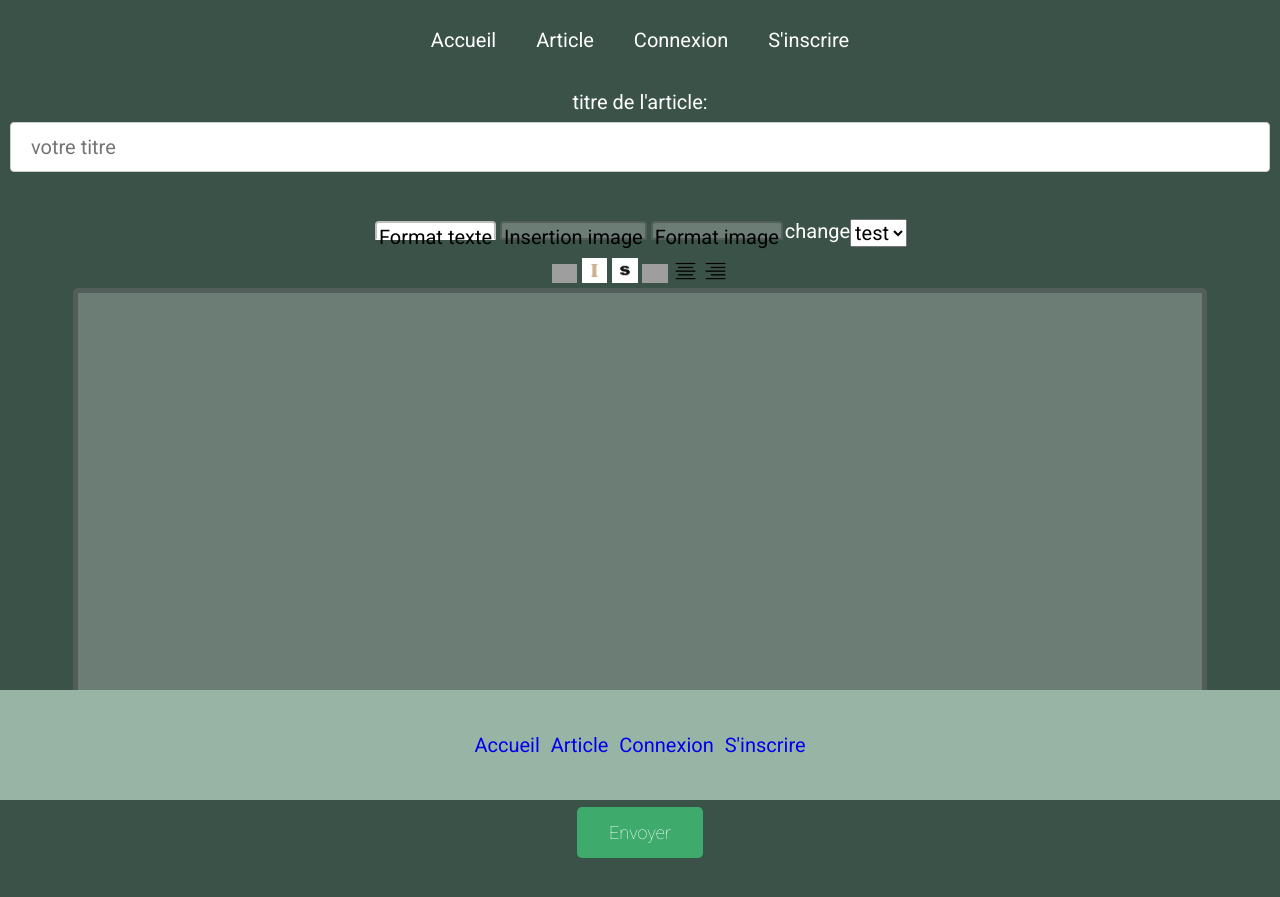
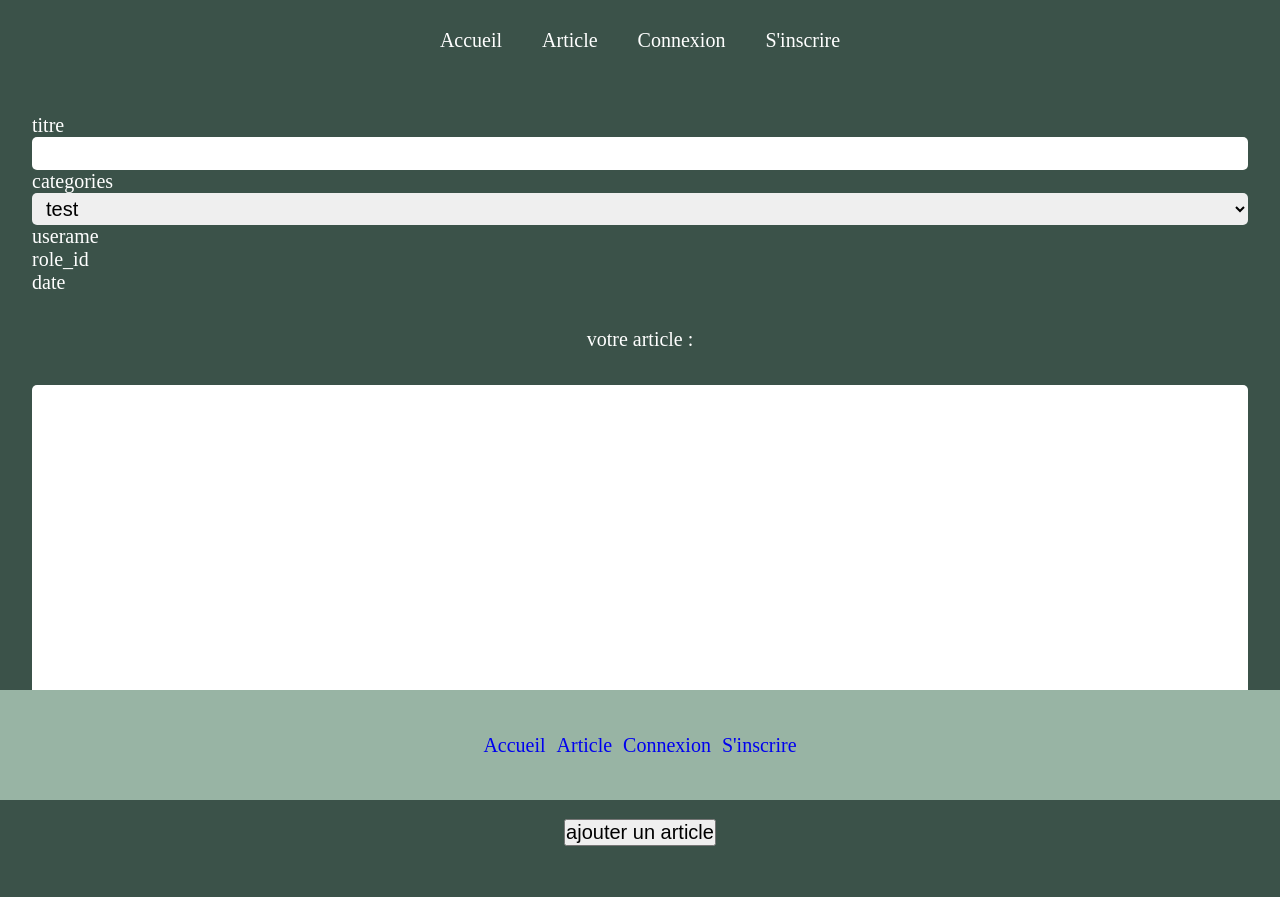
Before and after one commit to samuel-durand/blog-js, a PHP site: page /creation-article.php in a window 1280 px wide. After the commit the page ends 846 px from the top, so only its background shows below. Run offline with PHP 8.4, Linux system fonts and the light colour scheme; grey boxes are pictures that could not be loaded.

Commit message:
udpate css html

```diff
--- a/comment.css
+++ b/comment.css
@@ -13,14 +13,40 @@ main {
     align-items: center;
     margin: auto;
 
+
 }
 
 main .selection {
+    display: flex;
+    flex-direction: column;
+    width: 95%;
+
 
 }
 
+main .selection input {
+    padding: 5px 10px;
+    border: 5px;
+    border-radius: 5px;
+
+}
+
+main .selection select {
+    padding: 4px 10px;
+    border: 5px;
+    border-radius: 5px;
+
+}
+
+
+main .selection label form button {
+    background-color: blueviolet;
+}
+
+
+
 textarea {
-    width: 900px;
+    width: 95%;
     height: 400px;
     border: 5px;
     border-radius: 5px;
--- a/creation-article.php
+++ b/creation-article.php
@@ -1,64 +1,43 @@
+<?php
+session_start();
+
+?>
 <!DOCTYPE html>
 <html lang="en">
-
 <head>
     <meta charset="UTF-8">
     <meta http-equiv="X-UA-Compatible" content="IE=edge">
     <meta name="viewport" content="width=device-width, initial-scale=1.0">
-    <title>Création d'article</title>
-    <link rel="stylesheet" href="article.css">
-    <script async src="creation-article.js"></script>
+    <link rel="stylesheet" href="comment.css">
+    <title>Document</title>
 </head>
 <body>
     <?php include('header.php') ?>
-    <div class="margin">
+
+
     <main>
+        <div class="selection">
+            <label for="titre">titre</label>
+            <input type="text">
+            <p>categories</p>
+            <select name="" id="">
+                <option value="">test</option>
+                <option value="">test</option>
+                <option value="">test</option>
+
+            </select>
+            <p>userame</p>
+            <p>role_id</p>
+            <p>date</p>
+
+        </div>
+        <label for="commentaire">votre article :</label>
+        <textarea name="commentaire" id="commentaire"></textarea>
         <form method="post">
-        <label for="titles" id="title">titre de l'article:</label>
-        <input type="text" placeholder="votre titre">
-        <div id="article">
-            <div id="menu">
-                <ul id="tabs">
-                    <li class="active"> Format texte </li>
-                    <li> Insertion image </li>
-                    <li> Format image </li>
-                    <label for="">change</label>
-                    <select name="" id="">
-                        <option value="">test</option>
-                        <option value="">test</option>
-                        <option value="">test</option>
-                    </select>
-                </ul>
-            </div>
-            <div id="tools">
-                <div id="tools-text">
-                    <img id="bold" src="img/g-herbe.jpg" alt="bold">
-                    <img id="italic" src="img/i-color.jpg" alt="italic">
-                    <img id="underligne" src="img/s.png" alt="underligne">
-                    <img id="start" src="img/gauche.png" alt="start">
-                    <img id="center" src="img/center.png" alt="center">
-                    <img id="end" src="img/droite.png" alt="end">
-                </div>
-                <!-- <div id="insert-image">
-                    <img src="" alt="insert-image">
-                </div>
-                <div id="tools-image">
-                    <img src="" alt="width">
-                    <img src="" alt="height">
-                </div> -->
-            </div>
-            <div class="text">
-                <textarea name="text1" id="text1" cols="169" rows="20"></textarea>
-            </div>
-        </div>
-        <div class="pad-button">
-        <button for="submit" id="button">Envoyer</button>
-        </div>
+        <button type="submit" name="submit">ajouter un article</button>
         </form>
     </main>
-    </div>
 
     <?php include('footer.php') ?>
-
 </body>
 </html>
```
Also changed, not shown: commentaire.php (+4 -9 lines).
